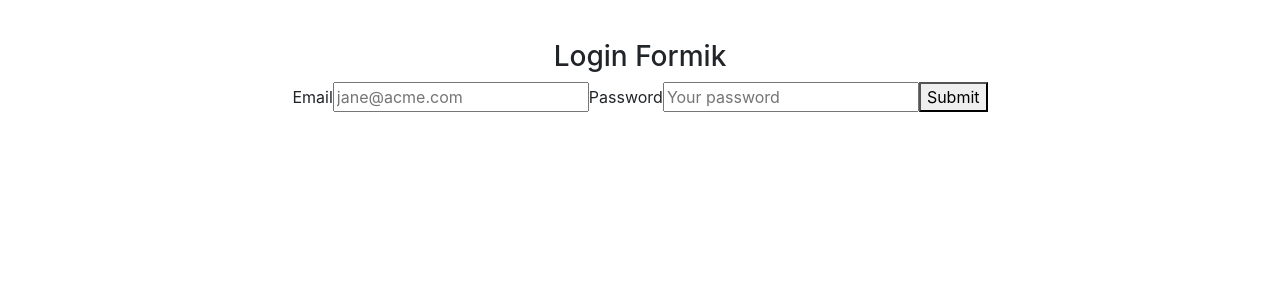
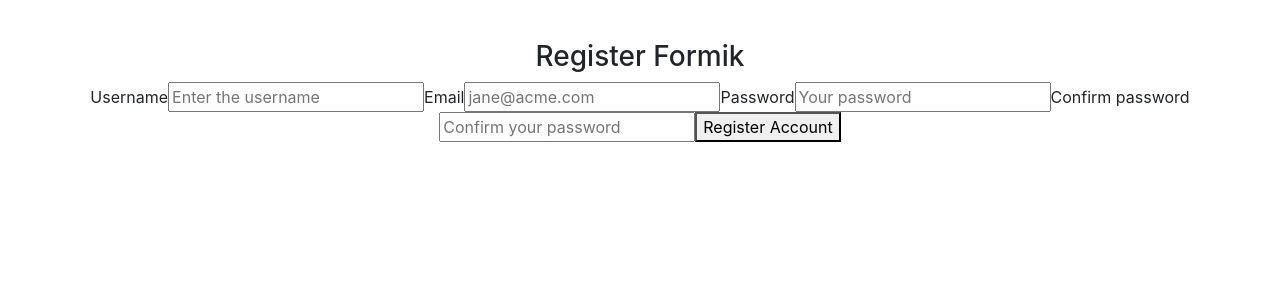
Before and after one commit to SantiagoBulla/react, a React (Create React App) app in the folder hola-mundo/: page / in a window 1280 px wide. Shown: the top 300 px of the page. Built offline with nearby package versions, Linux system fonts and the light colour scheme.

Commit message:
trabajando con formulario register, añadiendo confirmacion de contraseña y validacion de campos

```diff
--- a/hola-mundo/src/App.js
+++ b/hola-mundo/src/App.js
@@ -5,6 +5,7 @@
 //import GreetingStyled from './components/pure/greetingStyled';
 import TaskListComponent from './components/containers/task_list';
 import LoginFormik from './components/pure/forms/loginFormik';
+import RegisterFormik from './components/pure/forms/registerFormik';
 import OptionalRender from './components/pure/optionalRender';
 //import Father from './components/containers/father';
 // import Ejemplo1 from './hooks/Ejemplo1';
@@ -35,7 +36,8 @@
       {/**EJEMPLO DE RENDERIZADO CONDICIONAL */}
       {/* <OptionalRender></OptionalRender> */}
       {/**Ejemplo uso formik y yup */}
-      <LoginFormik></LoginFormik>
+      {/* <LoginFormik></LoginFormik> */}
+      <RegisterFormik></RegisterFormik>
       {/* </header> */}
     </div>
   );
--- /dev/null
+++ b/hola-mundo/src/components/pure/forms/registerFormik.jsx
@@ -0,0 +1,111 @@
+import React from 'react';
+import { Formik, Field, Form, ErrorMessage } from 'formik';
+import * as Yup from 'yup';
+
+//modelo
+import { ROLES } from '../../../models/roles.enum';
+
+
+const RegisterFormik = () => {
+
+    const intialUserValues = {
+        username: '',
+        email: '',
+        password: '',
+        confirm: '',
+        rol: ROLES.USER
+    }
+
+    // const submit = (values) => {
+    //     alert(`Register user ${values}`);
+    // }
+
+
+    //esquema de validacion
+    const registerSchema = Yup.object().shape(
+        {
+            username: Yup.string()
+                .min(6, 'Username to short')
+                .max(15, 'Username too long')
+                .required('Username is required'),
+            email: Yup.string()
+                .email('Invalid email format')
+                .required('Email is required'),
+            rol: Yup.string()
+                .oneOf(
+                    [ROLES.USER, ROLES.ADMIN],
+                    'You must select a user rol'
+                )
+                .required('Rol is required'),
+            password: Yup.string()
+                .min(8, 'password must have 8 characteres')
+                .required('password is required'),
+            confirm: Yup.string()
+                .when('password', {
+                    is: value => (value && value.length > 0 ? true : false),
+                    then: () => Yup.string().oneOf(
+                        [Yup.ref('password')],
+                        'Passwords must match'
+                    )
+                }).required('You must confirm the password')
+
+
+        }
+    )
+
+    return (
+        <div>
+            <h3>Register Formik</h3>
+            <Formik
+                initialValues={intialUserValues}
+                validationSchema={registerSchema}
+                onSubmit={async (values) => {//se indica que se debe hacer cuando haya un evento onSubmit
+                    await new Promise((r) => setTimeout(r, 2000));
+                    alert(JSON.stringify(values, null, 2));
+                }}
+            >
+                {({ errors, touched, isSubmitting }) => {
+                    return (
+                        <Form>
+
+                            <label htmlFor="username">Username</label>
+                            <Field id="username" name="username" placeholder="Enter the username" type="text" />
+                            {errors.username && touched.username && (
+                                <ErrorMessage name="username" component='div' />
+                            )}
+
+                            <label htmlFor="email">Email</label>
+                            <Field
+                                id="email"
+                                name="email"
+                                placeholder="jane@acme.com"
+                                type="email"
+                            />
+                            {errors.email && touched.email && (
+                                <ErrorMessage name="email" component='div' />
+                            )}
+
+                            <label htmlFor="password">Password</label>
+                            <Field id="password" name="password" placeholder="Your password" type="password" />
+                            {errors.password && touched.password && (
+                                <ErrorMessage component='div' name='password' />
+                            )}
+
+                            <label htmlFor="confirm">Confirm password</label>
+                            <Field id="confirm" name="confirm" placeholder="Confirm your password" type="password" />
+                            {errors.confirm && touched.confirm && (
+                                <ErrorMessage component='div' name='confirm' />
+                            )}
+
+                            <button type="submit">Register Account</button>
+                            {isSubmitting ? (<p>We're creating your account</p>) : null}
+                        </Form>
+                    )
+                }}
+
+            </Formik>
+        </div>
+    );
+}
+
+export default RegisterFormik;
--- /dev/null
+++ b/hola-mundo/src/models/roles.enum.js
@@ -0,0 +1,4 @@
+export const ROLES = {
+    USER : 'user',
+    ADMIN : 'admin',
+}
```
Also changed, not shown: hola-mundo/src/models/user.class.js (added, +15 -0 lines).
